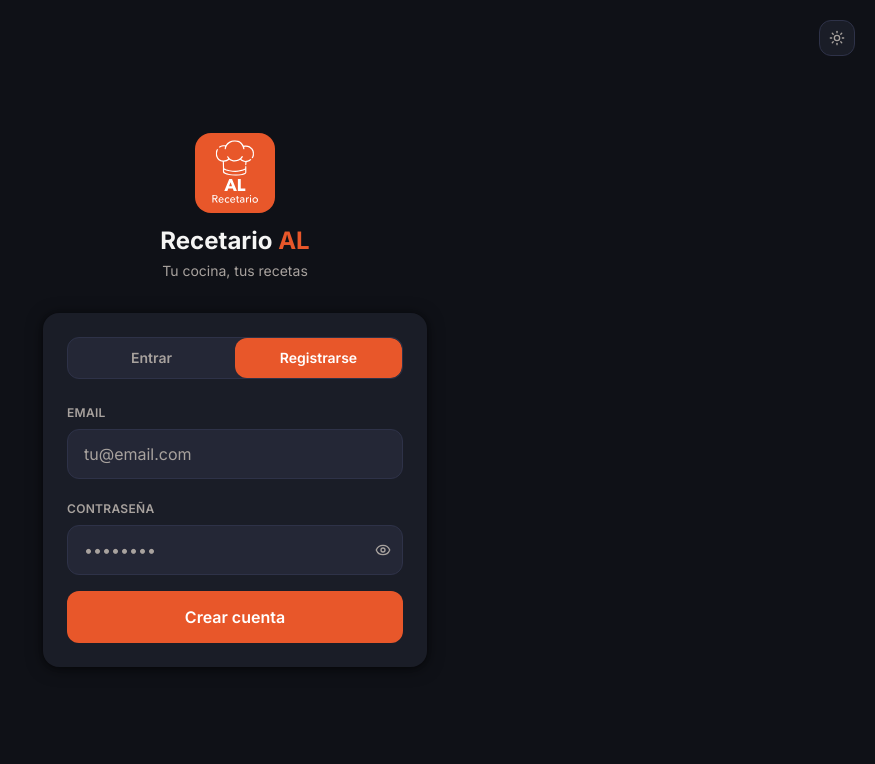
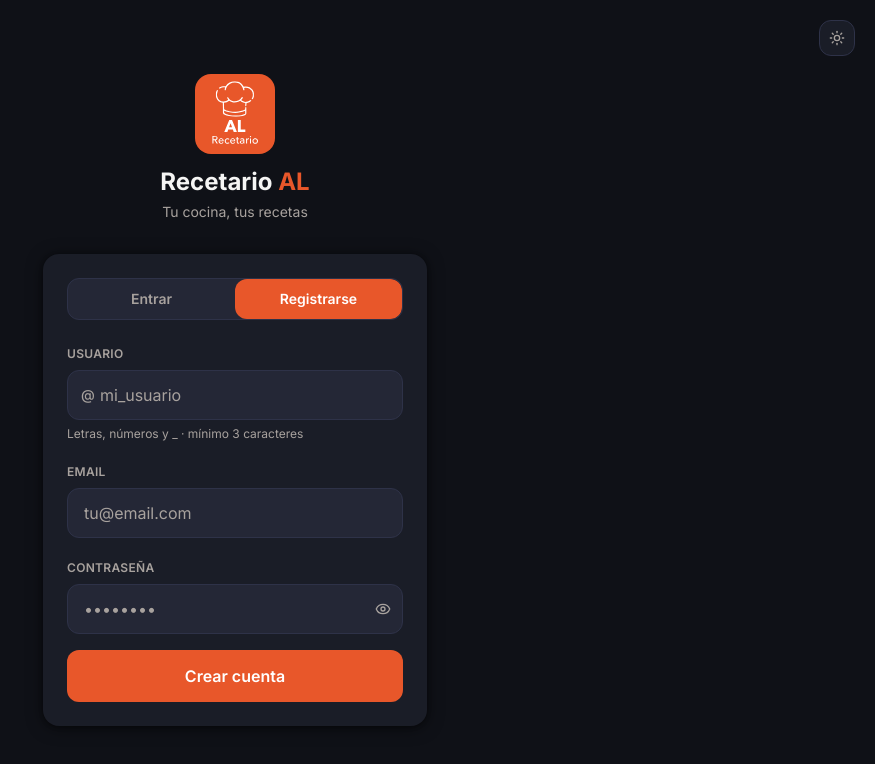
Before and after one commit to dev1206al/Recetario_AL, a React (Vite) app: page /login in a window 1280 px wide. Both pictures are taken after a click on the button "Registrarse". Shown: the top 764 px of the page, without its empty margins (405-1280 px from the left). Built offline with nearby package versions, Linux system fonts and the light colour scheme; no server answers.

Commit message:
feat(multi-user): profiles table, registro con username, recetas publicas de todos, atribucion @user

```diff
--- a/src/components/recipe/RecipeCard.tsx
+++ b/src/components/recipe/RecipeCard.tsx
@@ -7,6 +7,7 @@ import { formatMinutes, totalMinutes, useTogglePublic } from '../../hooks/useRec
 import DifficultyStars from '../ui/DifficultyStars'
 import { useLongPress } from '../../hooks/useLongPress'
 import { toastCopied, toastShared } from '../../lib/toasts'
+import { useAuth } from '../../context/AuthContext'
 
 interface RecipeCardProps {
   recipe: Recipe
@@ -17,7 +18,10 @@ export default function RecipeCard({ recipe }: RecipeCardProps) {
   const minutes = totalMinutes(recipe)
   const navigate = useNavigate()
   const togglePublic = useTogglePublic()
+  const { user } = useAuth()
   const [showMenu, setShowMenu] = useState(false)
+  const isOwn = recipe.user_id === user?.id
+  const authorLabel = !isOwn && recipe.author ? `@${recipe.author.username}` : null
 
   const photos = [...(recipe.photos ?? [])].sort((a, b) => {
     if (a.is_cover && !b.is_cover) return -1
@@ -147,6 +151,7 @@ export default function RecipeCard({ recipe }: RecipeCardProps) {
               {recipe.title}
             </h2>
             <DifficultyStars value={recipe.difficulty ?? 1} size={12} />
+            <div className="flex items-center justify-between gap-2">
               <div className="flex items-center gap-3">
                 {minutes > 0 && (
                   <span className="flex items-center gap-1 text-xs" style={{ color: 'var(--text-muted)' }}>
@@ -158,6 +163,12 @@ export default function RecipeCard({ recipe }: RecipeCardProps) {
                   <Users size={11} />
                   {recipe.servings ?? 4}
                 </span>
+              </div>
+              {authorLabel && (
+                <span className="text-xs font-medium truncate" style={{ color: '#e8572a' }}>
+                  {authorLabel}
+                </span>
+              )}
             </div>
           </div>
         </Link>
--- a/src/context/AuthContext.tsx
+++ b/src/context/AuthContext.tsx
@@ -1,10 +1,12 @@
 import { createContext, useContext, useEffect, useState, type ReactNode } from 'react'
 import type { Session, User } from '@supabase/supabase-js'
 import { supabase } from '../lib/supabase'
+import type { Profile } from '../types'
 
 interface AuthContextValue {
   session: Session | null
   user: User | null
+  profile: Profile | null
   loading: boolean
   signOut: () => Promise<void>
 }
@@ -12,22 +14,36 @@ interface AuthContextValue {
 const AuthContext = createContext<AuthContextValue>({
   session: null,
   user: null,
+  profile: null,
   loading: true,
   signOut: async () => {},
 })
 
 export function AuthProvider({ children }: { children: ReactNode }) {
   const [session, setSession] = useState<Session | null>(null)
+  const [profile, setProfile] = useState<Profile | null>(null)
   const [loading, setLoading] = useState(true)
+
+  const fetchProfile = async (userId: string) => {
+    const { data } = await supabase
+      .from('profiles')
+      .select('*')
+      .eq('id', userId)
+      .single()
+    setProfile(data ?? null)
+  }
 
   useEffect(() => {
     supabase.auth.getSession().then(({ data: { session } }) => {
       setSession(session)
+      if (session?.user) fetchProfile(session.user.id)
       setLoading(false)
     })
 
     const { data: { subscription } } = supabase.auth.onAuthStateChange((_event, session) => {
       setSession(session)
+      if (session?.user) fetchProfile(session.user.id)
+      else setProfile(null)
       setLoading(false)
     })
 
@@ -39,7 +55,7 @@ export function AuthProvider({ children }: { children: ReactNode }) {
   }
 
   return (
-    <AuthContext.Provider value={{ session, user: session?.user ?? null, loading, signOut }}>
+    <AuthContext.Provider value={{ session, user: session?.user ?? null, profile, loading, signOut }}>
       {children}
     </AuthContext.Provider>
   )
--- a/src/hooks/useRecipes.ts
+++ b/src/hooks/useRecipes.ts
@@ -18,7 +18,7 @@ export function useRecipes(search?: string, category?: string, sortBy: SortBy =
     queryFn: async ({ pageParam }): Promise<Recipe[]> => {
       let query = supabase
         .from('recipes')
-        .select('*, photos:recipe_photos(id, url, is_cover, order_index)')
+        .select('*, photos:recipe_photos(id, url, is_cover, order_index), author:profiles(username, display_name)')
         .order(orderField, { ascending })
         .range(pageParam, pageParam + PAGE_SIZE - 1)
 
--- a/src/pages/Login.tsx
+++ b/src/pages/Login.tsx
@@ -1,10 +1,9 @@
 import { useState } from 'react'
 import { Navigate } from 'react-router-dom'
-import { Eye, EyeOff } from 'lucide-react'
+import { Eye, EyeOff, Sun, Moon } from 'lucide-react'
 import { supabase } from '../lib/supabase'
 import { useAuth } from '../context/AuthContext'
 import { useTheme } from '../context/ThemeContext'
-import { Sun, Moon } from 'lucide-react'
 import toast from 'react-hot-toast'
 
 export default function Login() {
@@ -12,6 +11,7 @@ export default function Login() {
   const { theme, toggle } = useTheme()
   const [email, setEmail] = useState('')
   const [password, setPassword] = useState('')
+  const [username, setUsername] = useState('')
   const [showPass, setShowPass] = useState(false)
   const [loading, setLoading] = useState(false)
   const [mode, setMode] = useState<'login' | 'register'>('login')
@@ -20,6 +20,19 @@ export default function Login() {
 
   const handleSubmit = async (e: React.FormEvent) => {
     e.preventDefault()
+
+    if (mode === 'register') {
+      const clean = username.trim().toLowerCase().replace(/[^a-z0-9_]/g, '')
+      if (clean.length < 3) {
+        toast.error('El usuario debe tener al menos 3 caracteres (letras, números o _)')
+        return
+      }
+      if (clean !== username.trim()) {
+        toast.error('Solo se permiten letras, números y guión bajo')
+        return
+      }
+    }
+
     setLoading(true)
     try {
       if (mode === 'login') {
@@ -27,12 +40,19 @@ export default function Login() {
         if (error) throw error
         toast.success('¡Bienvenido de vuelta!')
       } else {
-        const { error } = await supabase.auth.signUp({ email, password })
+        const { error } = await supabase.auth.signUp({
+          email,
+          password,
+          options: { data: { username: username.trim().toLowerCase() } },
+        })
         if (error) throw error
-        toast.success('Cuenta creada. Revisa tu email para confirmar.')
+        toast.success('Cuenta creada. Revisa tu correo para confirmar.')
       }
     } catch (error: unknown) {
-      toast.error((error as Error).message)
+      const msg = (error as Error).message
+      if (msg.includes('already registered')) toast.error('Este email ya está registrado')
+      else if (msg.includes('Password')) toast.error('La contraseña debe tener al menos 6 caracteres')
+      else toast.error(msg)
     } finally {
       setLoading(false)
     }
@@ -43,7 +63,6 @@ export default function Login() {
       className="min-h-dvh flex flex-col items-center justify-center px-6 py-12"
       style={{ background: 'var(--bg)' }}
     >
-      {/* Theme toggle */}
       <button
         onClick={toggle}
         className="fixed top-5 right-5 w-9 h-9 rounded-xl flex items-center justify-center"
@@ -63,14 +82,12 @@ export default function Login() {
             <h1 className="text-2xl font-bold" style={{ color: 'var(--text)' }}>
               Recetario <span style={{ color: '#e8572a' }}>AL</span>
             </h1>
-            <p className="text-sm mt-1" style={{ color: 'var(--text-muted)' }}>
-              Tu cocina, tus recetas
-            </p>
+            <p className="text-sm mt-1" style={{ color: 'var(--text-muted)' }}>Tu cocina, tus recetas</p>
           </div>
         </div>
 
-        {/* Card */}
         <div className="card p-6 space-y-5">
+          {/* Tab toggle */}
           <div className="flex rounded-xl overflow-hidden" style={{ background: 'var(--surface-2)', border: '1px solid var(--border)' }}>
             {(['login', 'register'] as const).map(m => (
               <button
@@ -89,6 +106,36 @@ export default function Login() {
           </div>
 
           <form onSubmit={handleSubmit} className="space-y-4">
+            {/* Username — solo en registro */}
+            {mode === 'register' && (
+              <div className="space-y-1.5">
+                <label className="text-xs font-semibold uppercase tracking-wide" style={{ color: 'var(--text-muted)' }}>
+                  Usuario
+                </label>
+                <div className="relative">
+                  <span
+                    className="absolute left-3.5 top-1/2 -translate-y-1/2 text-sm font-medium select-none"
+                    style={{ color: 'var(--text-muted)' }}
+                  >@</span>
+                  <input
+                    type="text"
+                    value={username}
+                    onChange={e => setUsername(e.target.value.toLowerCase().replace(/[^a-z0-9_]/g, ''))}
+                    className="input-base pl-8"
+                    placeholder="mi_usuario"
+                    required
+                    autoComplete="username"
+                    autoCapitalize="none"
+                    minLength={3}
+                    maxLength={20}
+                  />
+                </div>
+                <p className="text-xs" style={{ color: 'var(--text-muted)' }}>
+                  Letras, números y _ · mínimo 3 caracteres
+                </p>
+              </div>
+            )}
+
             <div className="space-y-1.5">
               <label className="text-xs font-semibold uppercase tracking-wide" style={{ color: 'var(--text-muted)' }}>
                 Email
@@ -101,6 +148,7 @@ export default function Login() {
                 placeholder="tu@email.com"
                 required
                 autoComplete="email"
+                inputMode="email"
               />
             </div>
 
@@ -116,6 +164,7 @@ export default function Login() {
                   className="input-base pr-12"
                   placeholder="••••••••"
                   required
+                  minLength={6}
                   autoComplete={mode === 'login' ? 'current-password' : 'new-password'}
                 />
                 <button
@@ -132,7 +181,7 @@ export default function Login() {
             <button
               type="submit"
               disabled={loading}
-              className="w-full py-3.5 rounded-xl font-semibold text-white transition-all disabled:opacity-60 disabled:cursor-not-allowed"
+              className="w-full py-3.5 rounded-xl font-semibold text-white transition-all disabled:opacity-60"
               style={{ background: '#e8572a' }}
             >
               {loading ? (
--- a/src/pages/RecipeDetail.tsx
+++ b/src/pages/RecipeDetail.tsx
@@ -12,6 +12,7 @@ import DifficultyStars from '../components/ui/DifficultyStars'
 import SlidingTabs from '../components/ui/SlidingTabs'
 import { CATEGORIES } from '../types'
 import { toastCopied, toastShared } from '../lib/toasts'
+import { useAuth } from '../context/AuthContext'
 
 type Tab = 'ingredientes' | 'pasos' | 'notas'
 
@@ -21,6 +22,7 @@ export default function RecipeDetail() {
   const { data: recipe, isLoading } = useRecipe(id)
   const deleteRecipe = useDeleteRecipe()
   const togglePublic = useTogglePublic()
+  const { user } = useAuth()
   const [tab, setTab] = useState<Tab>('ingredientes')
   const [confirmDelete, setConfirmDelete] = useState(false)
   const [localServings, setLocalServings] = useState<number | null>(null)
@@ -151,6 +153,11 @@ export default function RecipeDetail() {
           <div className="flex items-center gap-1.5">
             <span className="text-sm">{cat.emoji}</span>
             <span className="text-xs font-semibold" style={{ color: cat.color }}>{cat.label}</span>
+            {recipe.user_id !== user?.id && recipe.author && (
+              <span className="text-xs font-medium ml-1" style={{ color: 'var(--text-muted)' }}>
+                · <span style={{ color: '#e8572a' }}>@{recipe.author.username}</span>
+              </span>
+            )}
           </div>
           <h1 className="recipe-title text-2xl leading-tight" style={{ color: 'var(--text)' }}>{recipe.title}</h1>
         </div>
--- a/src/types/index.ts
+++ b/src/types/index.ts
@@ -49,6 +49,13 @@ export interface RecipePhoto {
   order_index: number
 }
 
+export interface Profile {
+  id: string
+  username: string
+  display_name: string | null
+  created_at: string
+}
+
 export interface Recipe {
   id: string
   user_id: string
@@ -69,6 +76,7 @@ export interface Recipe {
   ingredients?: Ingredient[]
   steps?: Step[]
   photos?: RecipePhoto[]
+  author?: { username: string; display_name: string | null }
 }
 
 export interface RecipeFormData {
```
Lines whose indentation alone changed are shown as unchanged.
